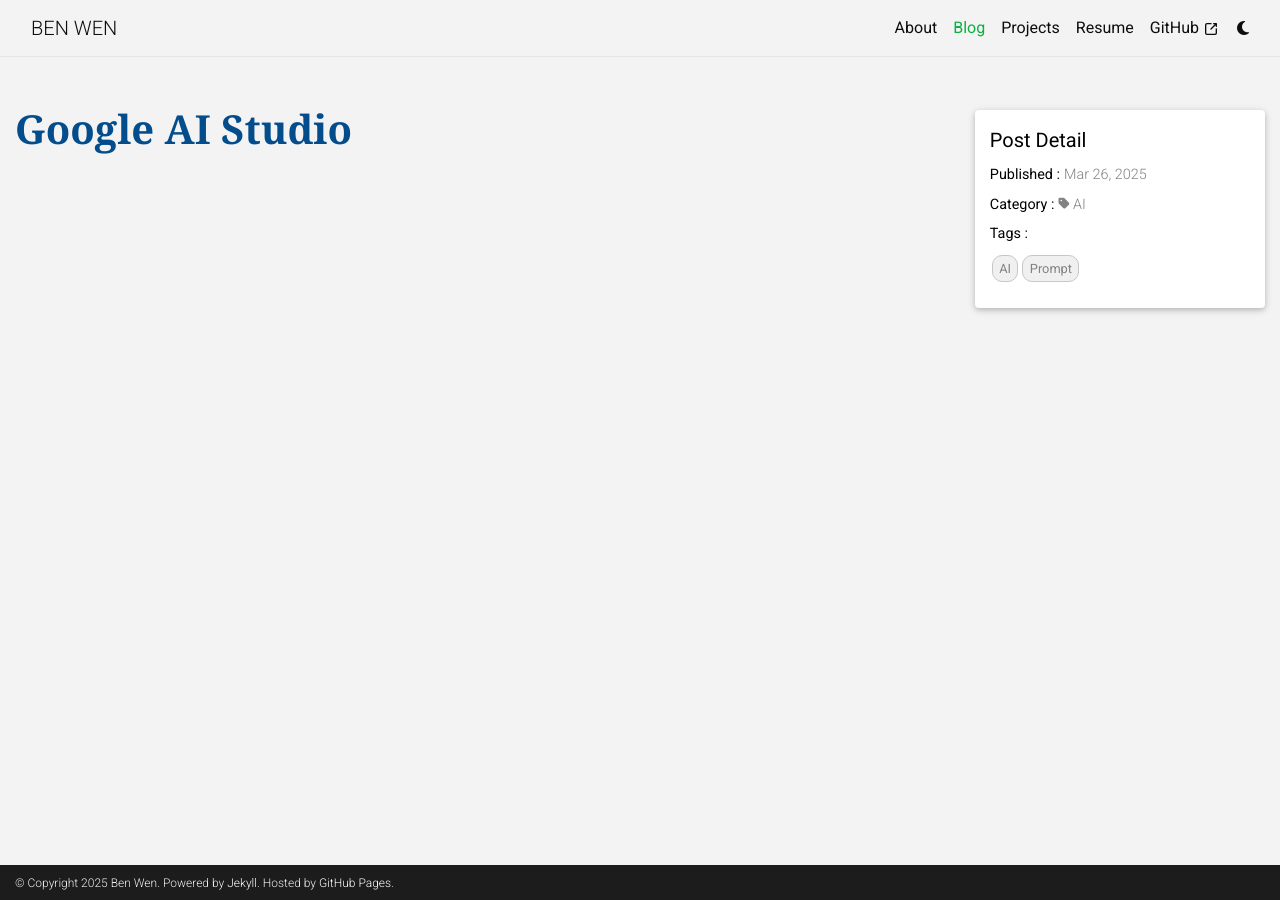
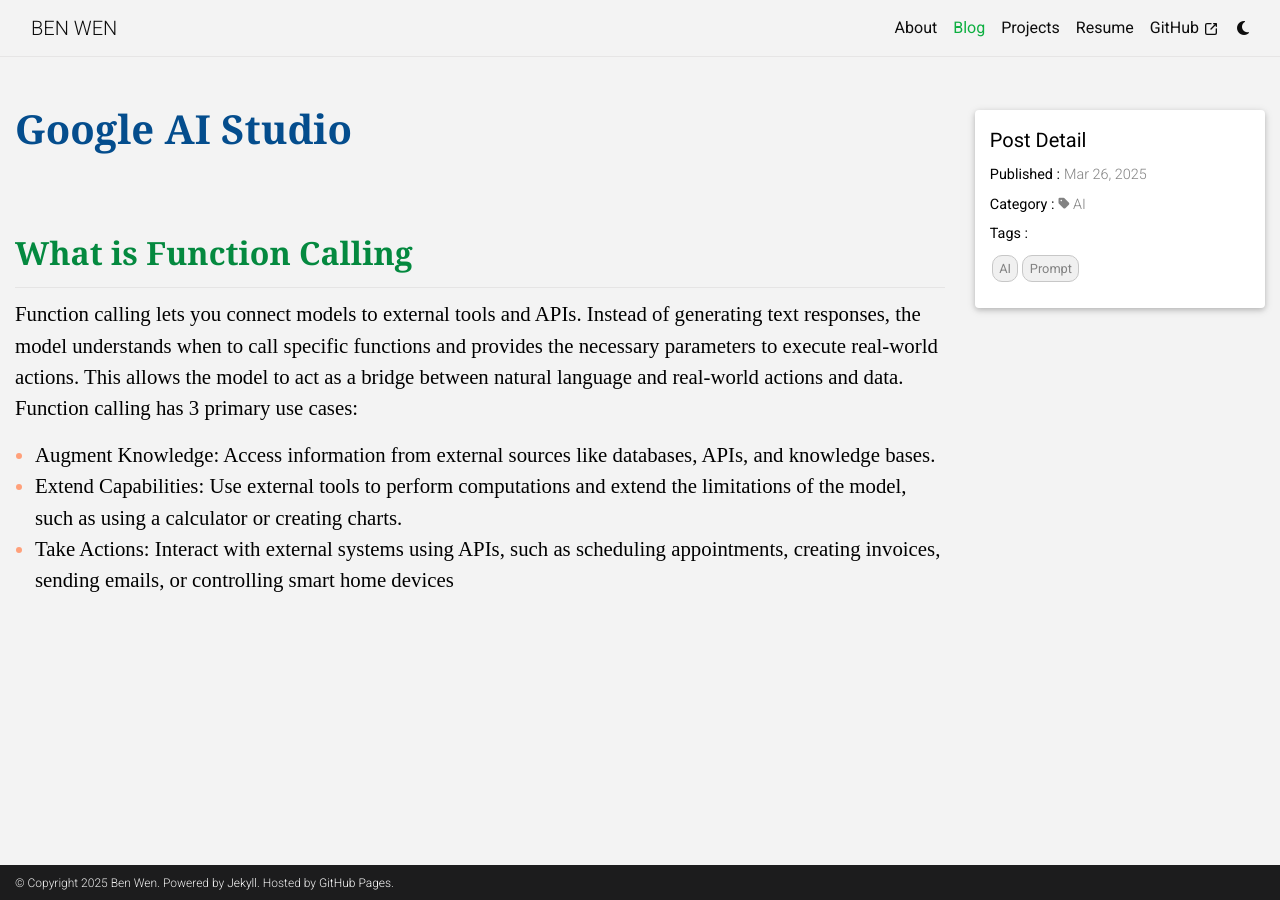
Before and after one commit to benwzj/benwzj.github.io, a Jekyll site: the page built from _posts/2025-03-26-google-ai-studio.md, in a window 1280 px wide. Built offline with Jekyll 4.4.1, drawn with Linux system fonts in a browser that asks for light colours; comment, search, counter and statistics services are not loaded.

```diff
--- a/_posts/2025-03-26-google-ai-studio.md
+++ b/_posts/2025-03-26-google-ai-studio.md
@@ -5,3 +5,11 @@ date: 2025-03-26
 categories: AI
 tags: AI Prompt
 ---
+
+## What is Function Calling
+
+Function calling lets you connect models to external tools and APIs. Instead of generating text responses, the model understands when to call specific functions and provides the necessary parameters to execute real-world actions. This allows the model to act as a bridge between natural language and real-world actions and data. Function calling has 3 primary use cases:
+
+- Augment Knowledge: Access information from external sources like databases, APIs, and knowledge bases.
+- Extend Capabilities: Use external tools to perform computations and extend the limitations of the model, such as using a calculator or creating charts.
+- Take Actions: Interact with external systems using APIs, such as scheduling appointments, creating invoices, sending emails, or controlling smart home devices
```
Also changed, not shown: _posts/2025-05-04-diffusion-model.md (added, +41 -0 lines).
